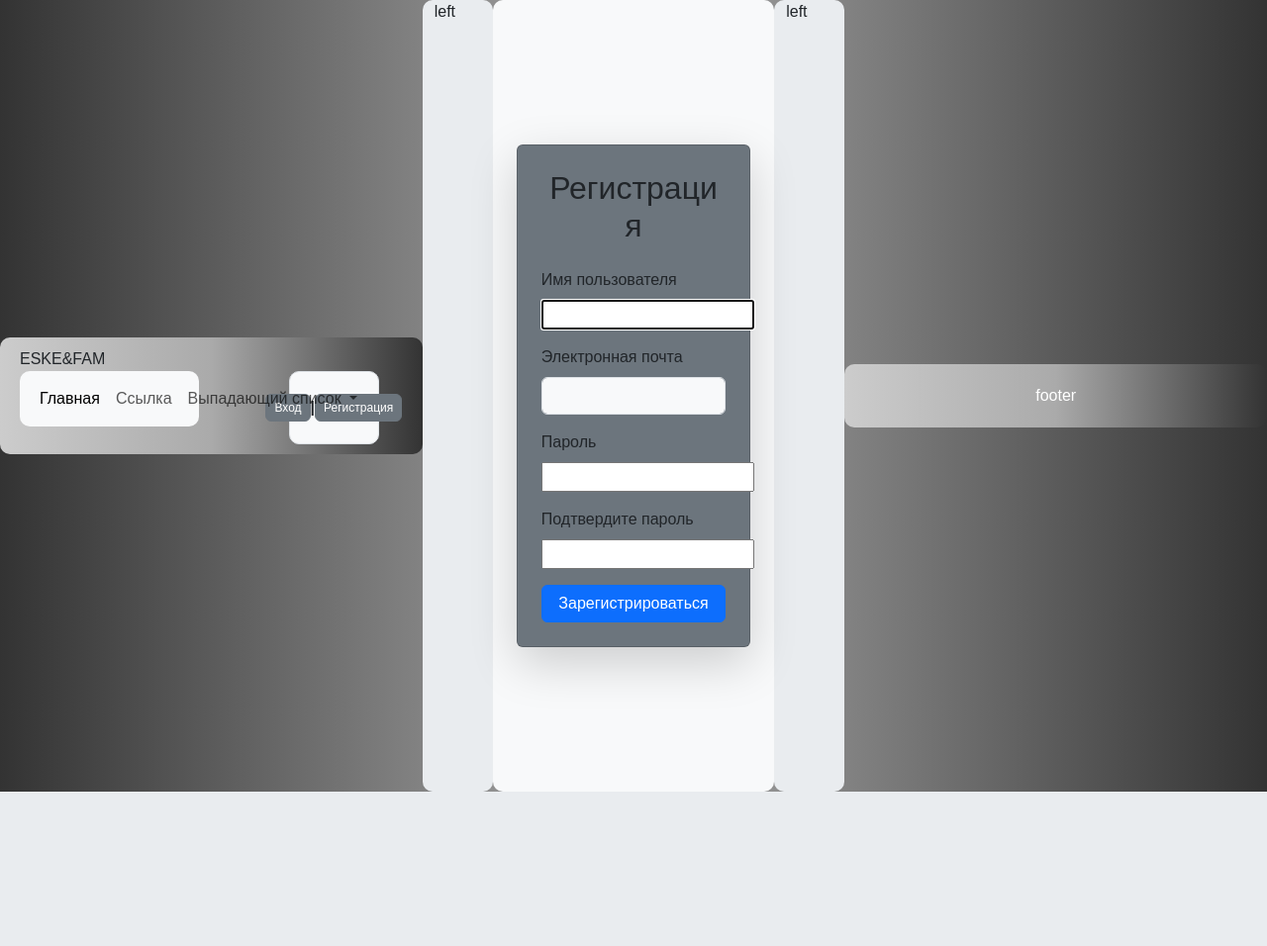
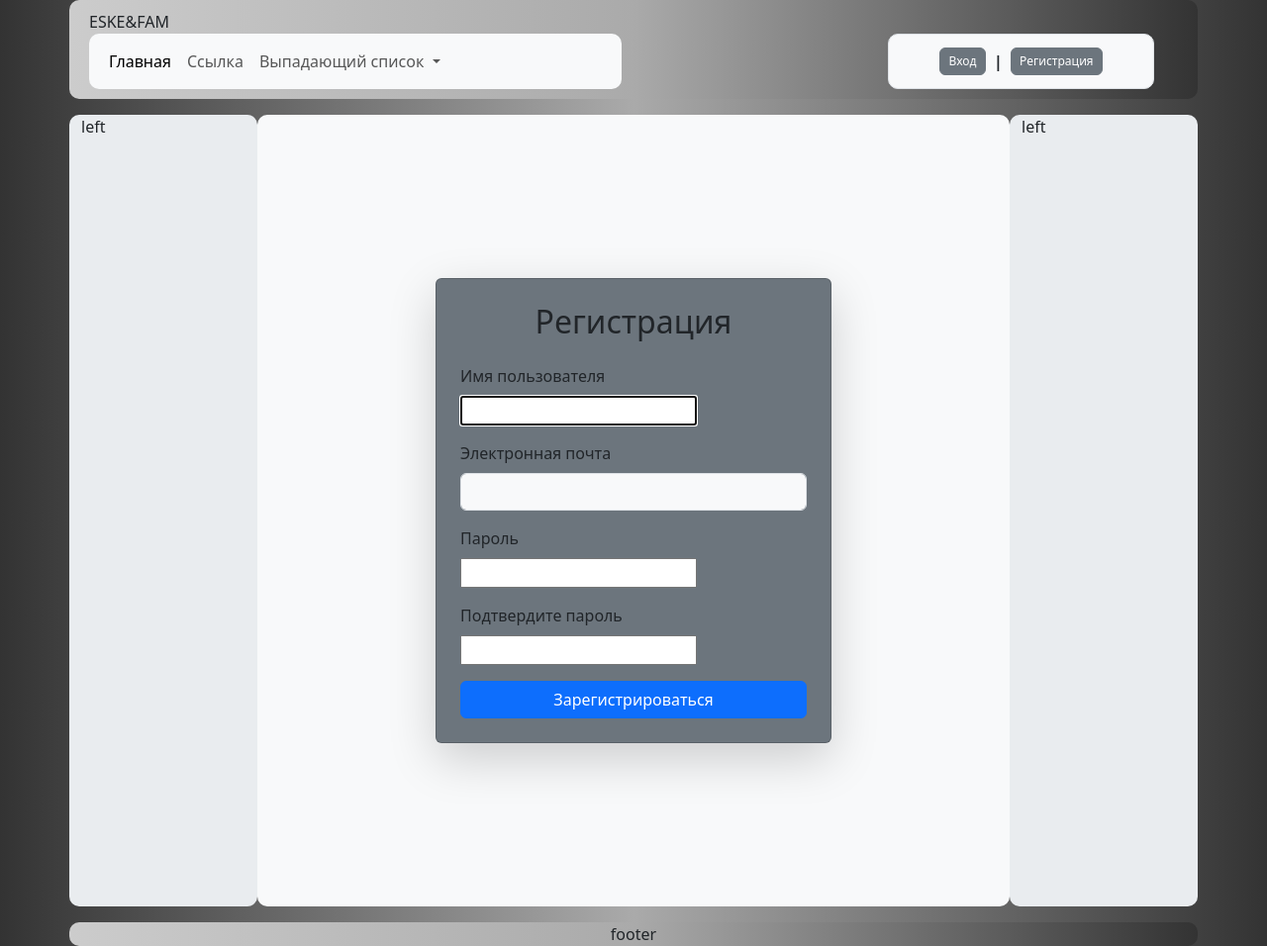
Before and after one commit to eskealexey/eske70ru, a Django app: page /accounts/register/ in a window 1280 px wide. Shown: the whole page at 99% size. Before the commit the page ends 800 px from the top, so only its background shows below. Run offline with Django 5.2, Linux system fonts and the light colour scheme; some libraries are stand-ins or nearby versions.

Commit message:
регистрация пользователя

```diff
--- a/eske70ru/static/css/style.css
+++ b/eske70ru/static/css/style.css
@@ -19,86 +19,3 @@ header {
 .custom-margin {
         margin: 5px; /* Установите нужное значение отступа */
     }
-
-footer {
-    background-color: #333;
-    color: #fff;
-    padding: 20px 0;
-    font-family: Arial, sans-serif;
-}
-
-.footer-content {
-    display: flex;
-    justify-content: space-around;
-    flex-wrap: wrap;
-    max-width: 1200px;
-    margin: 0 auto;
-}
-
-.footer-section {
-    margin: 10px 20px;
-}
-
-.footer-section h3 {
-    margin-bottom: 10px;
-    font-size: 18px;
-}
-
-.footer-section ul {
-    list-style: none;
-    padding: 0;
-}
-
-.footer-section ul li {
-    margin: 5px 0;
-}
-
-.footer-section ul li a {
-    color: #fff;
-    text-decoration: none;
-}
-
-.footer-section ul li a:hover {
-    text-decoration: underline;
-}
-
-.footer-bottom {
-    text-align: center;
-    margin-top: 20px;
-    border-top: 1px solid #444;
-    padding-top: 10px;
-}
-
-.footer-bottom p {
-    margin: 0;
-}
-
-.footer-bottom ul {
-    list-style: none;
-    padding: 0;
-    display: flex;
-    justify-content: center;
-    margin: 10px 0 0;
-}
-
-.footer-bottom ul li {
-    margin: 0 10px;
-}
-
-.footer-bottom ul li a {
-    color: #fff;
-    text-decoration: none;
-}
-
-.footer-bottom ul li a:hover {
-    text-decoration: underline;
-}
-body {
-    font-family: Arial, sans-serif;
-    background-color: #f4f4f4;
-    display: flex;
-    justify-content: center;
-    align-items: center;
-    height: 100vh;
-    margin: 0;
-}
--- a/eske70ru/templates/accounts/register.html
+++ b/eske70ru/templates/accounts/register.html
@@ -9,21 +9,25 @@
             <div class="mb-3">
                 <label class="form-label">Имя пользователя</label><br>
                 {{ form.username }}
+                {{ form.username.errors }}
             </div>
             <!-- Поле для электронной почты -->
             <div class="mb-3">
                 <label class="form-label">Электронная почта</label><br>
                 {{ form.email }}
+                {{ form.email.errors }}
             </div>
             <!-- Поле для пароля -->
             <div class="mb-3">
                 <label class="form-label">Пароль</label><br>
                 {{ form.password1 }}
+                {{ form.password1.errors }}
             </div>
             <!-- Поле для подтверждения пароля -->
             <div class="mb-3">
                 <label class="form-label">Подтвердите пароль</label><br>
                 {{ form.password2 }}
+                {{ form.password2.errors }}
             </div>
 
             <!-- Кнопка отправки формы -->
@@ -32,4 +36,5 @@
     </div>
 </div>
 
+
 {% endblock %}
--- a/eske70ru/templates/index_template.html
+++ b/eske70ru/templates/index_template.html
@@ -61,7 +61,7 @@
         </div>
         </header>
     </section>
-
+<p></p>
     <section class="container">
         <div class="row">
             <div class="col-2 bg-body-secondary custom-rounded">
@@ -84,7 +84,7 @@
             </div>
         </div>
     </section>
-
+<p></p>
     <footer class="container bg-body-tertiary  custom-rounded d-flex justify-content-center align-items-center">
                         footer
     </footer>
```
Lines whose indentation alone changed are shown as unchanged.
